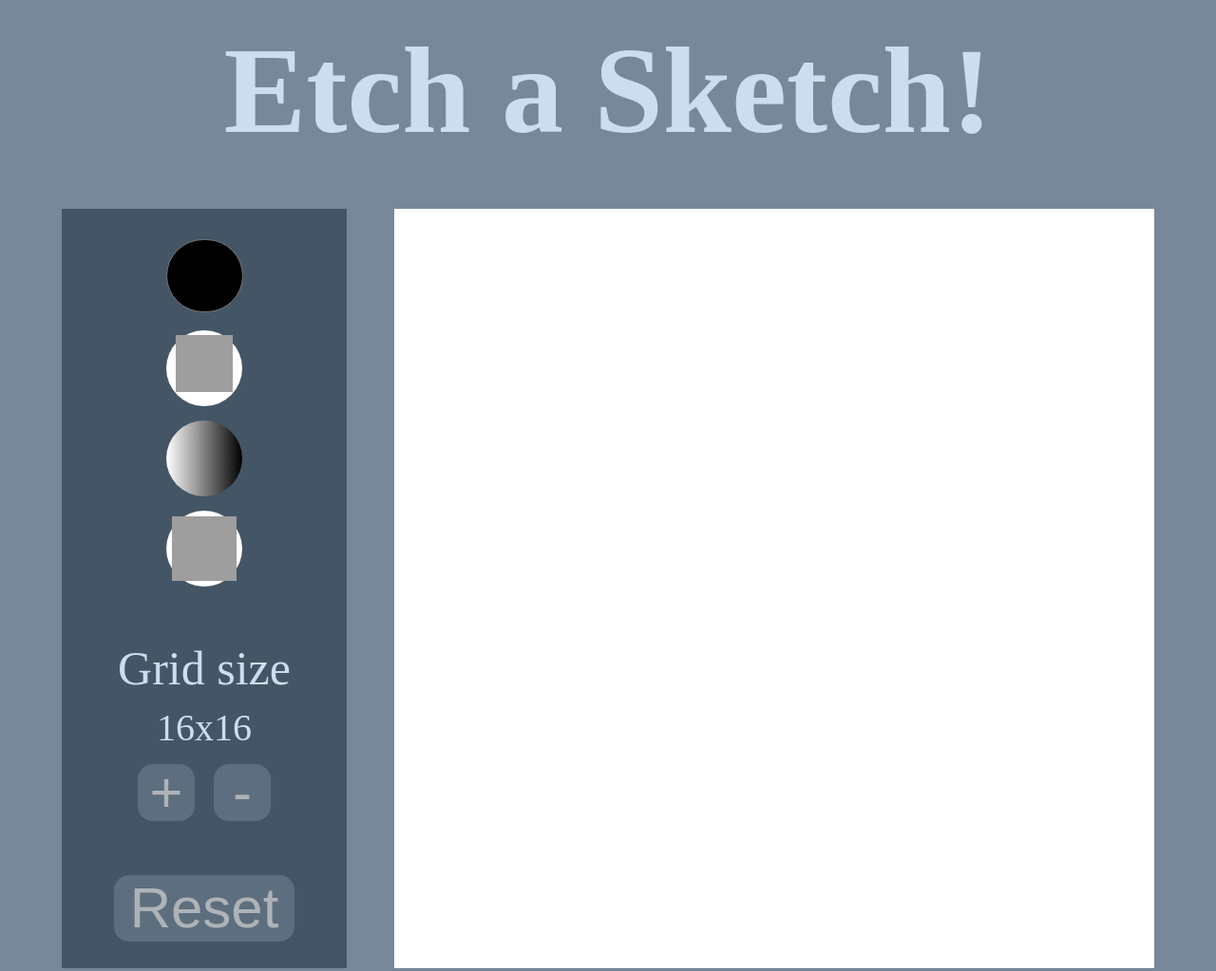
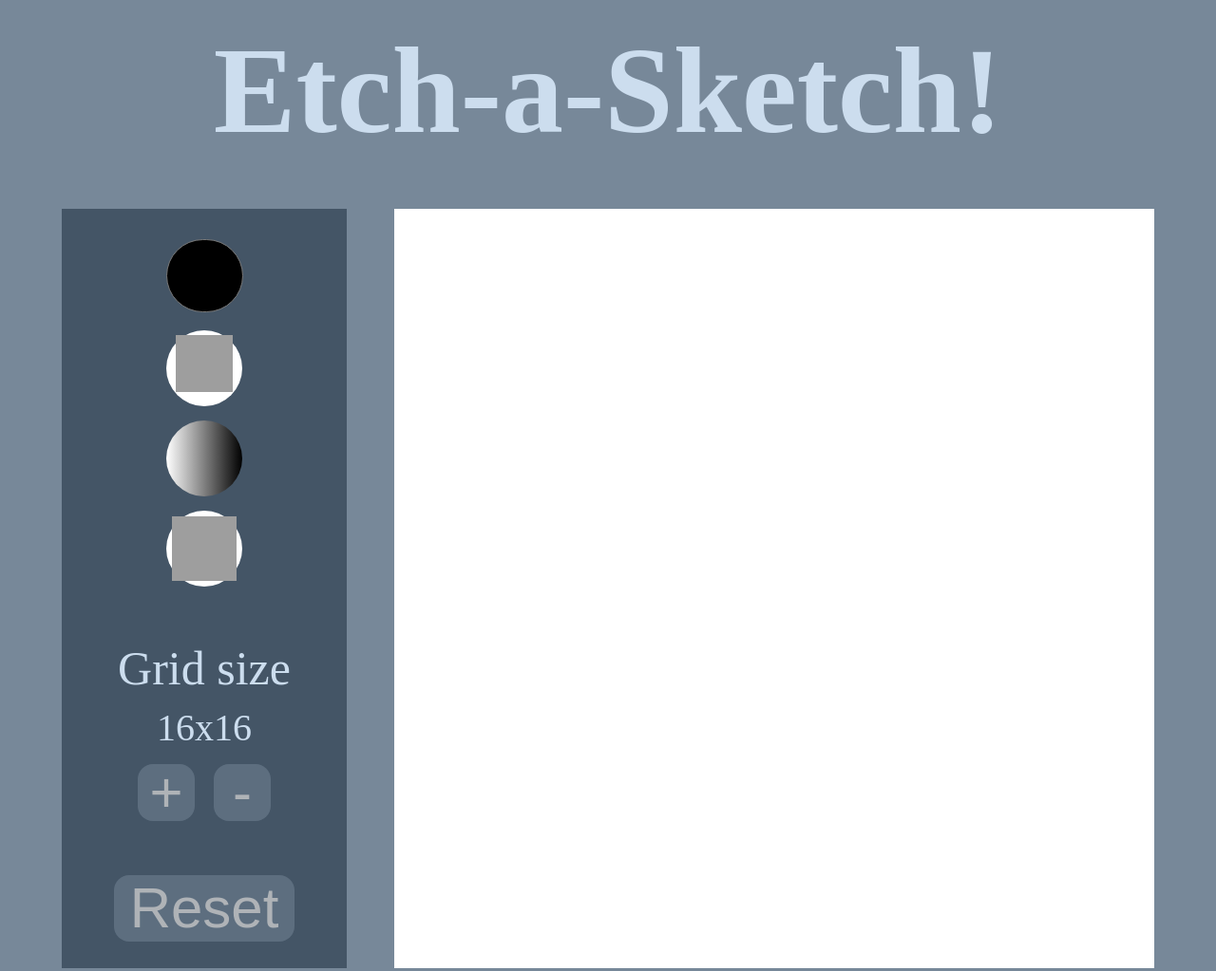
Before and after one commit to JacksonRCode/etch-a-sketch, a plain HTML site: page index.html in a window 1280 px wide. Shown: the whole page at 95% size. Drawn offline with Linux system fonts and the light colour scheme; grey boxes are pictures that could not be loaded.

Commit message:
fix title name

```diff
--- a/index.html
+++ b/index.html
@@ -10,7 +10,7 @@
 </head>
 <body>
     <header>
-        <h1>Etch a Sketch!</h1>
+        <h1>Etch-a-Sketch!</h1>
     </header>
 
     <div class="mid-container">
```
